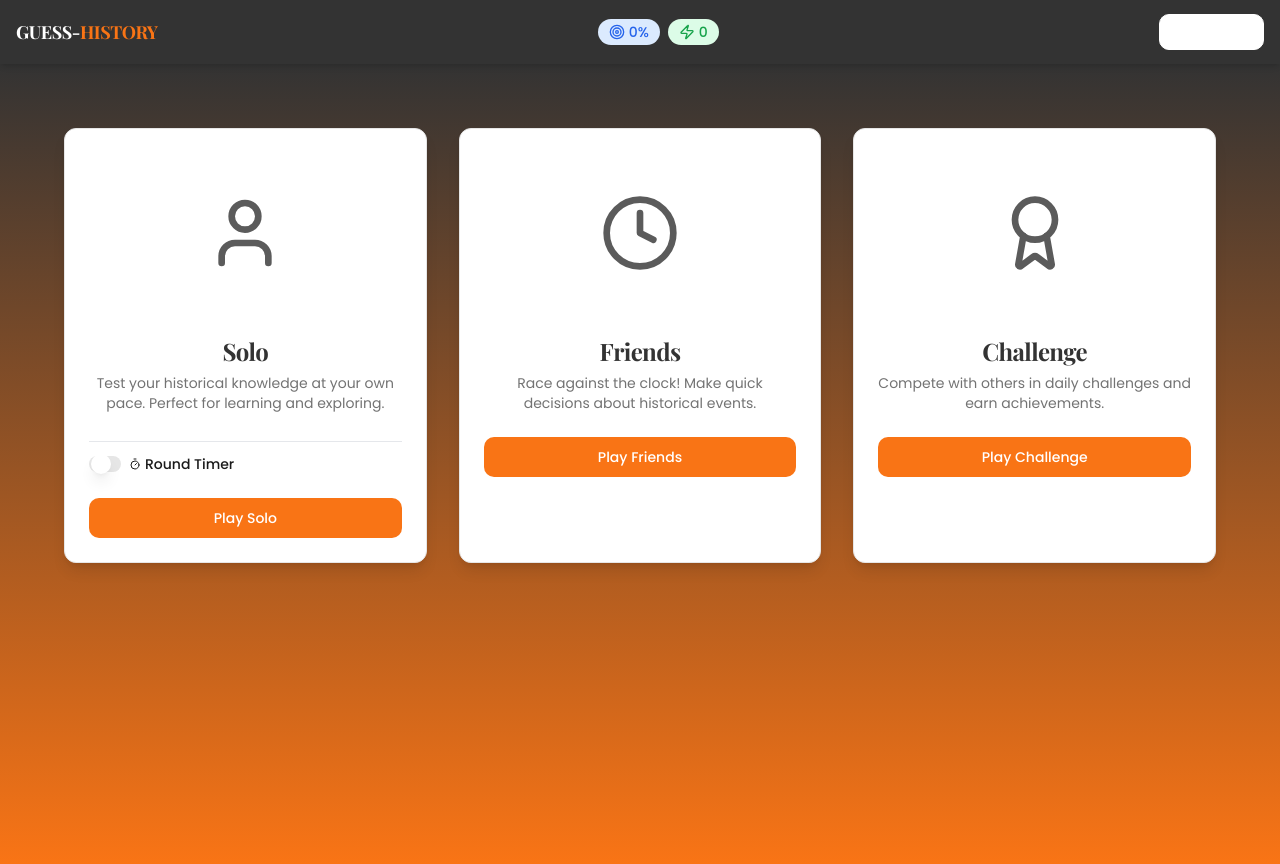
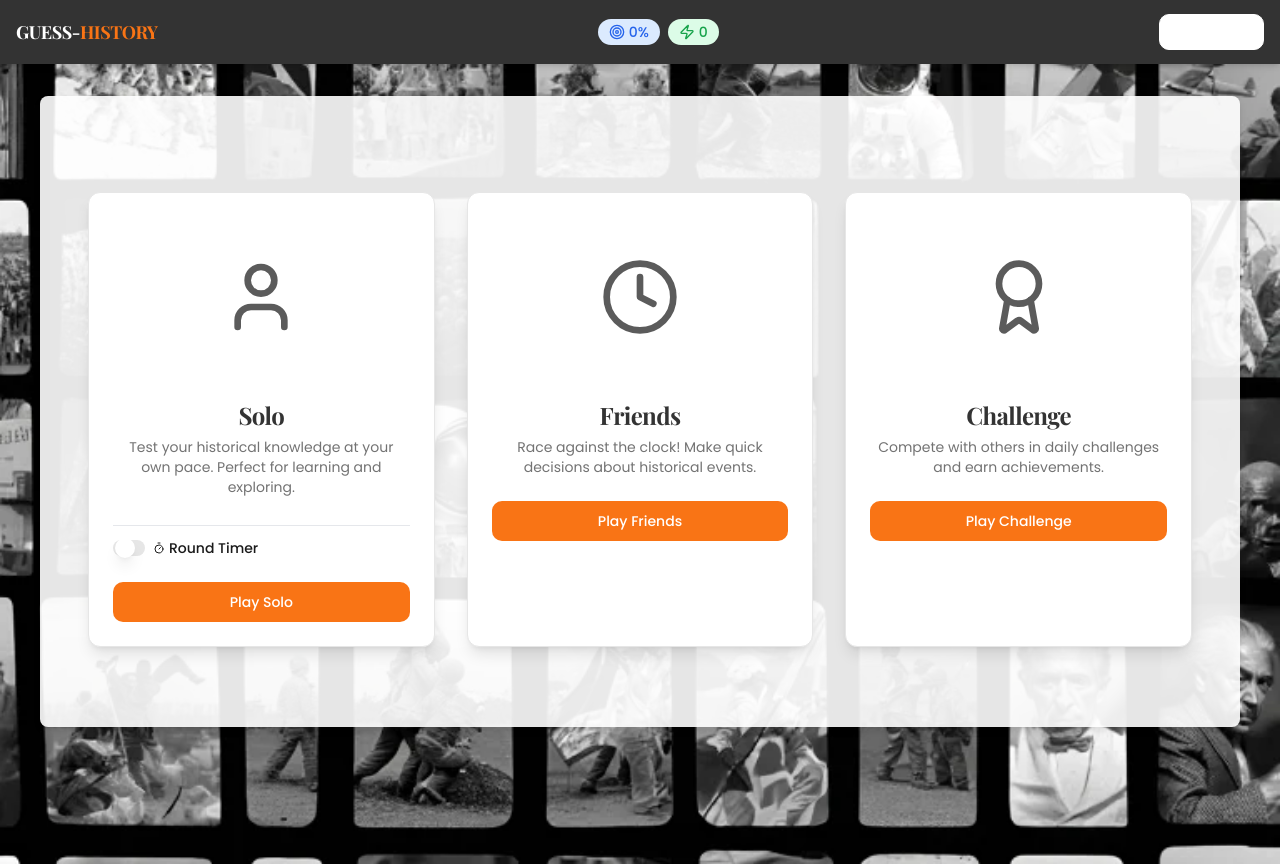
Before and after one commit to lama010101/guess-history, a React (Vite) app: page /test in a window 1280 px wide. Built offline with nearby package versions, Linux system fonts and the light colour scheme.

Commit message:
background

```diff
--- a/src/components/GlobalSettingsModal.tsx
+++ b/src/components/GlobalSettingsModal.tsx
@@ -7,6 +7,7 @@ import { Button } from '@/components/ui/button';
 interface GlobalSettingsModalProps {
   isOpen: boolean;
   onClose: () => void;
+  onSettingsUpdated?: () => void;
 }
 
 // Placeholder settings structure - adjust based on actual settings
@@ -17,7 +18,7 @@ interface GameSettings {
   // Add other global game settings here
 }
 
-const GlobalSettingsModal: React.FC<GlobalSettingsModalProps> = ({ isOpen, onClose }) => {
+const GlobalSettingsModal: React.FC<GlobalSettingsModalProps> = ({ isOpen, onClose, onSettingsUpdated }) => {
   const [hintsPerGame, setHintsPerGame] = React.useState(3);
   const [timerEnabled, setTimerEnabled] = React.useState(true);
   const [timerSeconds, setTimerSeconds] = React.useState(60); // 1 min
@@ -68,6 +69,9 @@ const GlobalSettingsModal: React.FC<GlobalSettingsModalProps> = ({ isOpen, onClo
       timerSeconds,
     }));
     onClose();
+    if (onSettingsUpdated) {
+      onSettingsUpdated();
+    }
   };
 
   if (!isOpen) return null;
--- a/src/pages/HomePage.tsx
+++ b/src/pages/HomePage.tsx
@@ -12,6 +12,29 @@ import { useToast } from '@/hooks/use-toast';
 import { Slider } from "@/components/ui/slider";
 import { Label } from "@/components/ui/label";
 import { Switch } from "@/components/ui/switch";
+
+const homePageStyle: React.CSSProperties = {
+  minHeight: '100vh',
+  width: '100%',
+  backgroundImage: 'url("/images/background.jpg")',
+  backgroundSize: 'cover',
+  backgroundPosition: 'center',
+  backgroundRepeat: 'no-repeat',
+  backgroundAttachment: 'fixed',
+  position: 'relative',
+  padding: '2rem 0',
+};
+
+const contentStyle: React.CSSProperties = {
+  position: 'relative',
+  zIndex: 1,
+  backgroundColor: 'rgba(255, 255, 255, 0.9)',
+  borderRadius: '0.5rem',
+  padding: '2rem',
+  maxWidth: '1200px',
+  margin: '0 auto',
+  boxShadow: '0 4px 6px rgba(0, 0, 0, 0.1)',
+};
 
 const HomePage = () => {
   const [isSettingsModalOpen, setIsSettingsModalOpen] = useState(false);
@@ -173,12 +196,12 @@ const HomePage = () => {
 
 
   return (
-    <div className="min-h-screen bg-gradient-to-b from-history-primary to-history-secondary text-white">
+    <div style={homePageStyle}>
+      <div style={contentStyle}>
         <div className="container mx-auto px-4 py-12">
-        {/* Removed Settings Button */}
-
           {/* Game instructions, settings, etc. */}
           <div className="my-4"></div>
+
           {gameContext ? (
             <div className="grid grid-cols-1 md:grid-cols-3 gap-8 max-w-6xl mx-auto">
               <GameModeCard
@@ -218,7 +241,7 @@ const HomePage = () => {
                         <span>5m</span>
                       </div>
                       <Slider
-                    defaultValue={[timerOptions.indexOf(300)]} // Default to 5 minutes
+                        defaultValue={[timerOptions.indexOf(300)]}
                         min={0}
                         max={timerOptions.length - 1}
                         step={1}
@@ -229,6 +252,7 @@ const HomePage = () => {
                   )}
                 </div>
               </GameModeCard>
+
               <GameModeCard
                 title="Friends"
                 description="Race against the clock! Make quick decisions about historical events."
@@ -237,6 +261,7 @@ const HomePage = () => {
                 onStartGame={handleStartGame}
                 isLoading={isLoading}
               />
+
               <GameModeCard
                 title="Challenge"
                 description="Compete with others in daily challenges and earn achievements."
@@ -264,10 +289,13 @@ const HomePage = () => {
               </div>
             </div>
           )}
+        </div>
+      </div>
 
       <GlobalSettingsModal
         isOpen={isSettingsModalOpen}
         onClose={() => setIsSettingsModalOpen(false)}
+        onSettingsUpdated={handleSettingsUpdated}
       />
 
       <FriendsGameModal
@@ -287,7 +315,6 @@ const HomePage = () => {
         onGuestContinue={handleGuestContinue}
       />
     </div>
-    </div>
   );
 };
 
```
Lines whose indentation alone changed are shown as unchanged.
